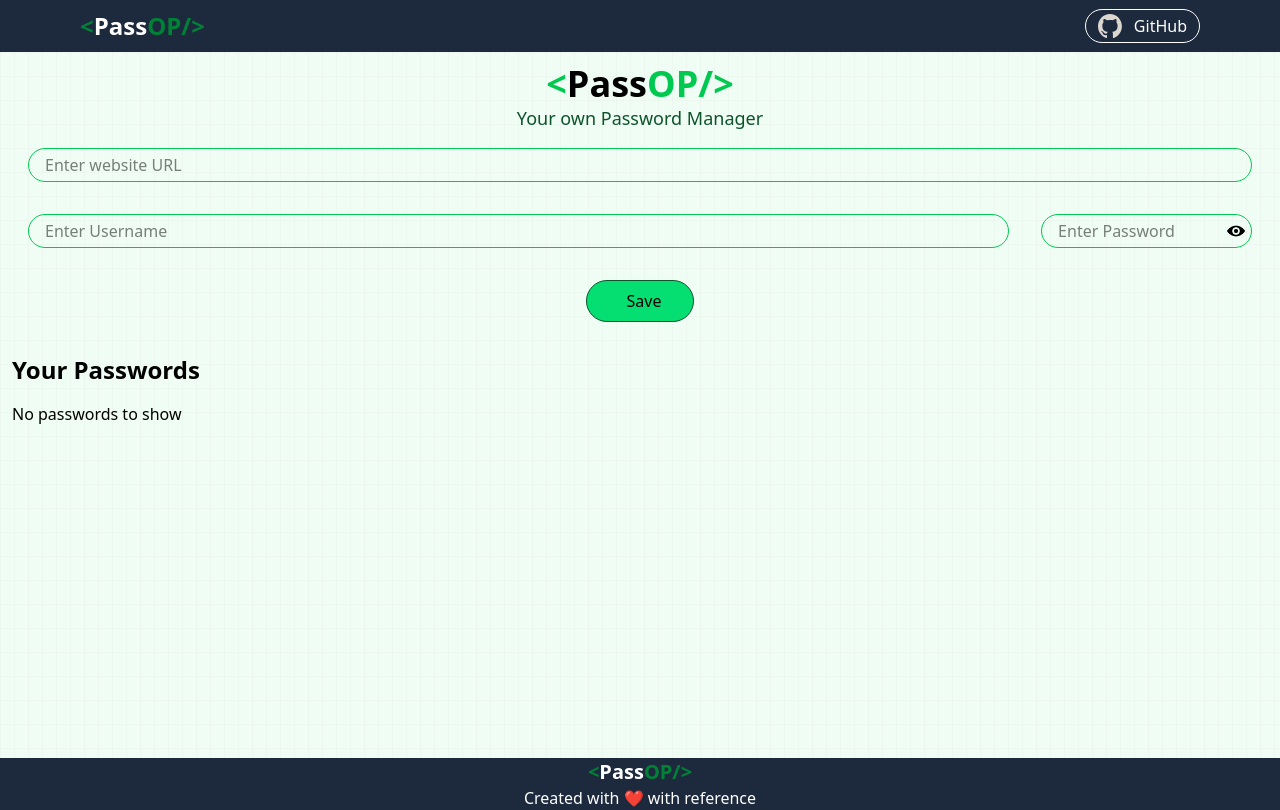
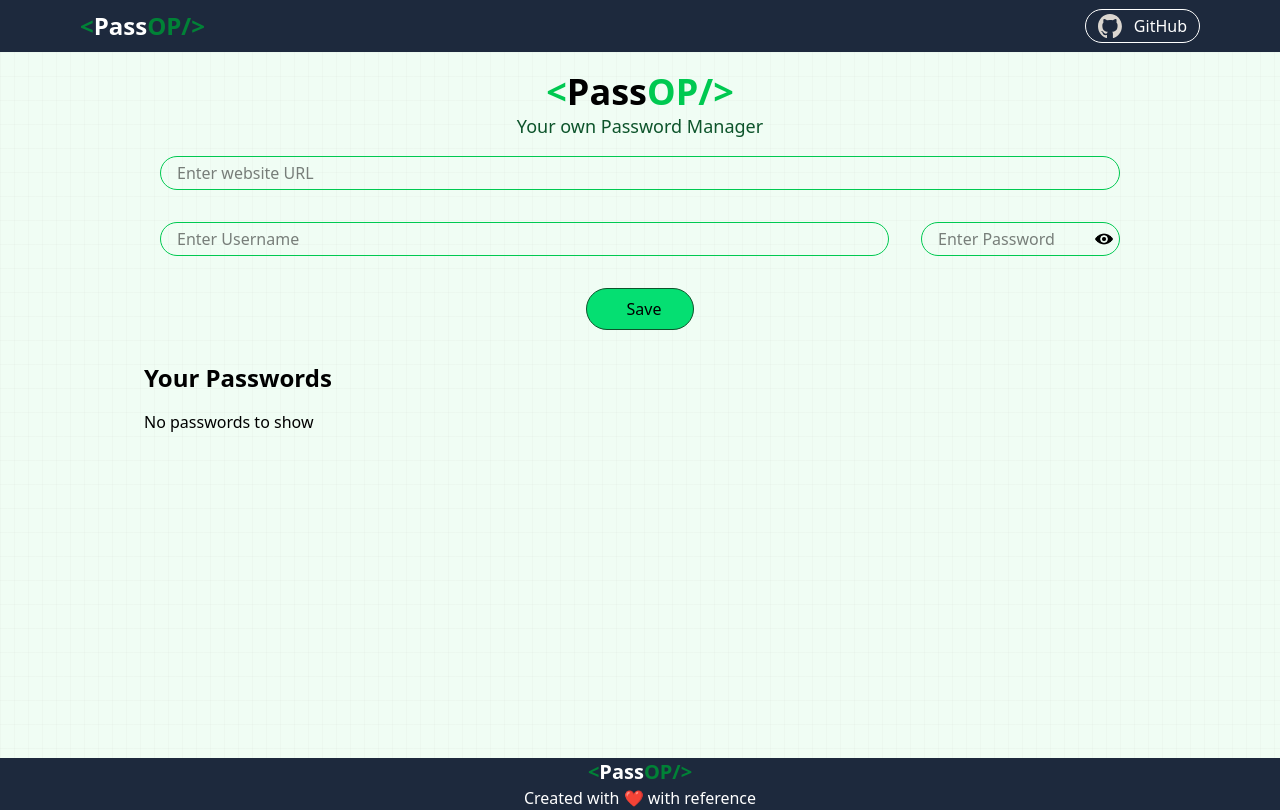
Before and after one commit to mohit-2102/Password-Manager, a React (Vite) app: page / in a window 1280 px wide. Built offline with nearby package versions, Linux system fonts and the light colour scheme; some icons are missing.

Commit message:
Update Manager.jsx

```diff
--- a/src/components/Manager.jsx
+++ b/src/components/Manager.jsx
@@ -125,7 +125,7 @@ const Manager = () => {
             {/* Same as */}
             <ToastContainer />
             <div className="absolute inset-0 -z-10 h-full w-full bg-green-50 bg-[linear-gradient(to_right,#8080800a_1px,transparent_1px),linear-gradient(to_bottom,#8080800a_1px,transparent_1px)] bg-[size:14px_24px]"><div className="absolute left-0 right-0 top-0 -z-10 m-auto h-[310px] w-[310px] rounded-full bg-green-400 opacity-20 blur-[100px]"></div></div>
-            <div className=" p-3 md:mycontainer min-h-[88.2vh] ">
+            <div className=" p-3 md:max-w-6xl px-20 py-5 mx-auto min-h-[88.2vh] ">
                 <h1 className='text-4xl text font-bold text-center'>
                     <span className='text-green-500'> &lt;</span>
 
```
